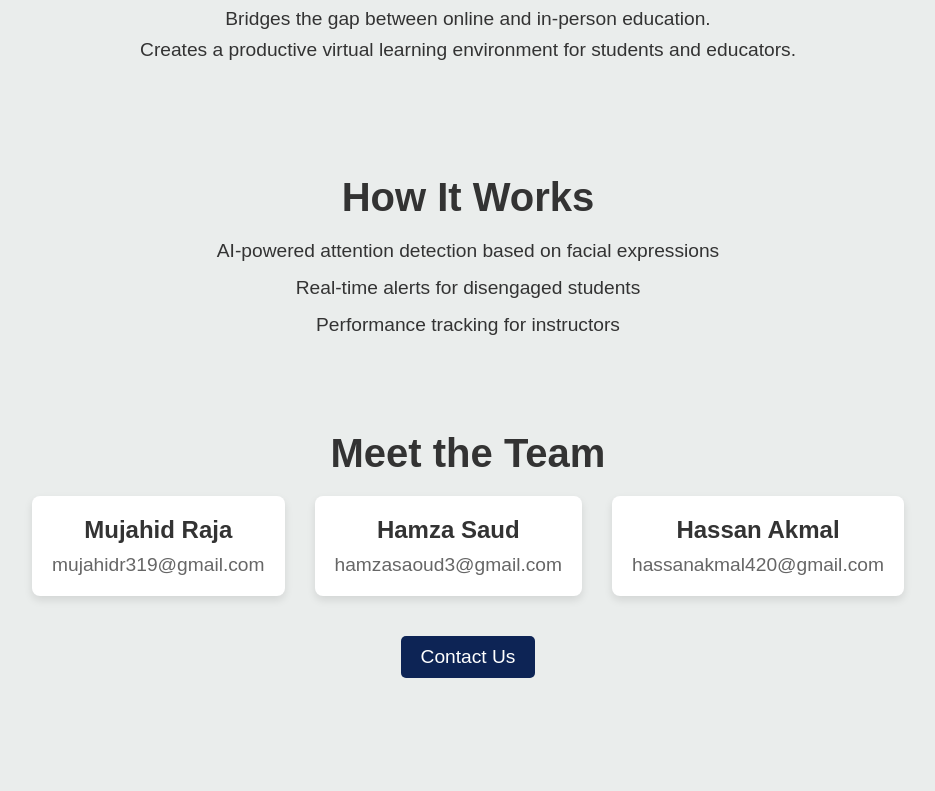
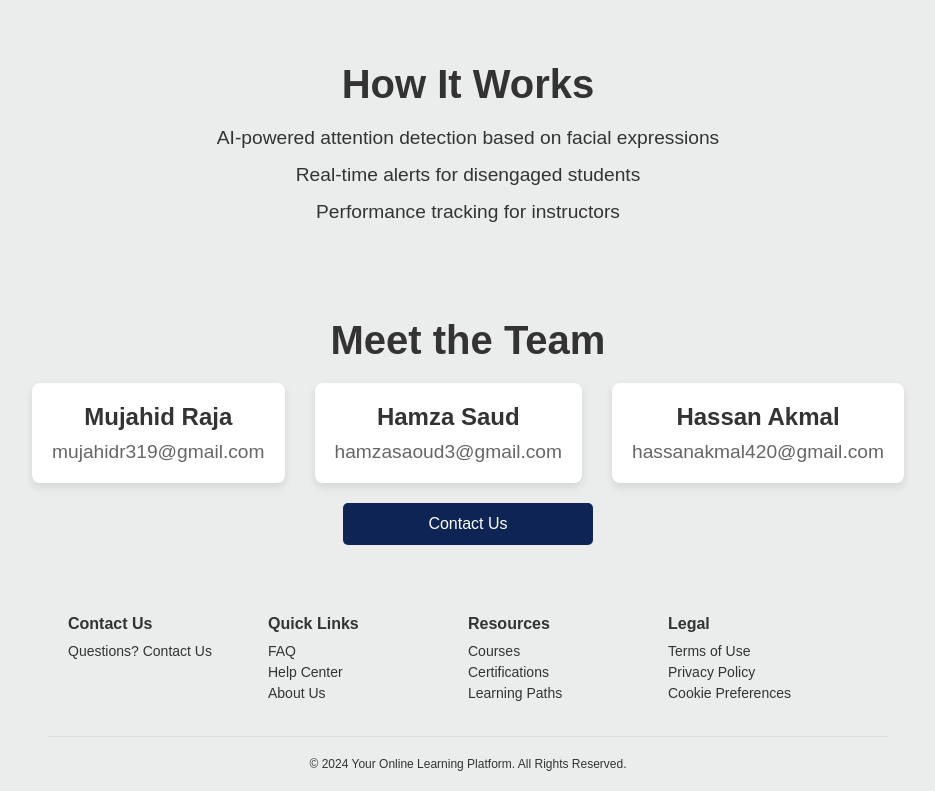
Before and after one commit to Rajugithu/focusmeet, a React (Create React App) app: page / in a window 1280 px wide. Shown: the part 544-1335 px from the top of the page, without its empty margins (172-1107 px from the left). Before the commit the page ends 1222 px from the top, so only its background shows below. Built offline with nearby package versions, Linux system fonts and the light colour scheme.

Commit message:
Landingpage

```diff
--- a/src/components/LandingPage.js
+++ b/src/components/LandingPage.js
@@ -77,7 +77,6 @@ function LandingPage() {
         </div>
       </div>
 
-      {/* Team Information */}
       <div className="team-section">
         <h2>Meet the Team</h2>
         <div className="team-members">
@@ -94,14 +93,55 @@ function LandingPage() {
             <p>hassanakmal420@gmail.com</p>
           </div>
         </div>
+
+        {/* Contact Us Button */}
+        <div className="contact-us">
+          <button className="btn" onClick={() => handleTransition('/contact')}>
+            Contact Us
+          </button>
+        </div>
       </div>
 
-      {/* Footer */}
-      <footer>
-        <button className="btn" onClick={() => handleTransition('/contact')}>
-          Contact Us
-        </button>
+
+      <footer className="footer">
+        <div className="footer-container">
+          <div className="footer-section">
+            <h5>Contact Us</h5>
+            <ul>
+              <li><a href="#">Questions? Contact Us</a></li>
+            </ul>
+          </div>
+          <div className="footer-section">
+            <h5>Quick Links</h5>
+            <ul>
+              <li><a href="#">FAQ</a></li>
+              <li><a href="#">Help Center</a></li>
+              <li><a href="#">About Us</a></li>
+            </ul>
+          </div>
+          <div className="footer-section">
+            <h5>Resources</h5>
+            <ul>
+              <li><a href="#">Courses</a></li>
+              <li><a href="#">Certifications</a></li>
+              <li><a href="#">Learning Paths</a></li>
+            </ul>
+          </div>
+          <div className="footer-section">
+            <h5>Legal</h5>
+            <ul>
+              <li><a href="#">Terms of Use</a></li>
+              <li><a href="#">Privacy Policy</a></li>
+              <li><a href="#">Cookie Preferences</a></li>
+            </ul>
+          </div>
+        </div>
+        <hr />
+        <div className="footer-bottom">
+          <p>© 2024 Your Online Learning Platform. All Rights Reserved.</p>
+        </div>
       </footer>
+
     </div>
   );
 }
```
